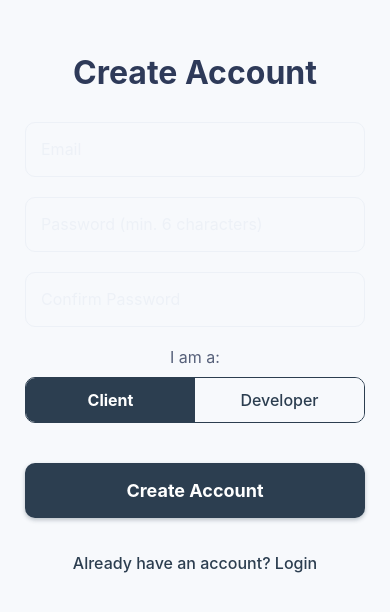
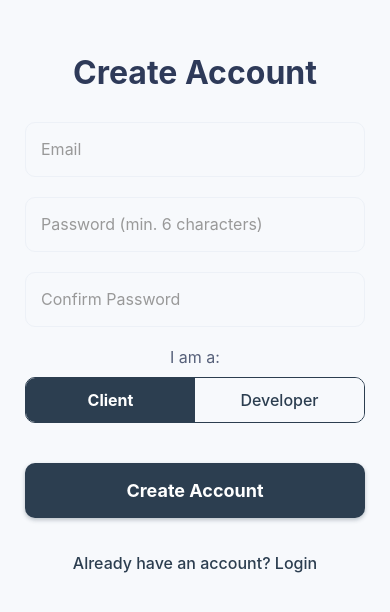
Before and after one commit to giuseppe88-sketch/devoc-mobile, a React Native app: screen /Signup in a window 390 px wide. Shown: the part 102-714 px from the top of the page. Built offline with nearby package versions, Linux system fonts and the light colour scheme.

Commit message:
fix color text on availabilty

```diff
--- a/src/screens/auth/login-screen.tsx
+++ b/src/screens/auth/login-screen.tsx
@@ -53,7 +53,7 @@ function LoginScreen({ navigation }: { navigation: any }) {
             <TextInput
               style={styles.input}
               placeholder="Email"
-              placeholderTextColor={colors.subtle}
+              placeholderTextColor={colors.placeholder}
               value={email}
               onChangeText={setEmail}
               keyboardType="email-address"
@@ -64,7 +64,7 @@ function LoginScreen({ navigation }: { navigation: any }) {
             <TextInput
               style={styles.input}
               placeholder="Password"
-              placeholderTextColor={colors.subtle}
+              placeholderTextColor={colors.placeholder}
               value={password}
               onChangeText={setPassword}
               secureTextEntry
--- a/src/screens/auth/sign-up-screen.tsx
+++ b/src/screens/auth/sign-up-screen.tsx
@@ -57,7 +57,7 @@ const SignUpScreen = () => {
             <TextInput
               style={styles.input}
               placeholder="Email"
-              placeholderTextColor={colors.subtle}
+              placeholderTextColor={colors.placeholder}
               value={email}
               onChangeText={setEmail}
               keyboardType="email-address"
@@ -68,7 +68,7 @@ const SignUpScreen = () => {
             <TextInput
               style={styles.input}
               placeholder="Password (min. 6 characters)"
-              placeholderTextColor={colors.subtle}
+              placeholderTextColor={colors.placeholder}
               value={password}
               onChangeText={setPassword}
               secureTextEntry
@@ -78,7 +78,7 @@ const SignUpScreen = () => {
             <TextInput
               style={styles.input}
               placeholder="Confirm Password"
-              placeholderTextColor={colors.subtle}
+              placeholderTextColor={colors.placeholder}
               value={confirmPassword}
               onChangeText={setConfirmPassword}
               secureTextEntry
--- a/src/screens/developer/availability-screen.tsx
+++ b/src/screens/developer/availability-screen.tsx
@@ -219,7 +219,6 @@ function DeveloperAvailabilityScreen({
       { label: "Thu", dayValue: 4 },
       { label: "Fri", dayValue: 5 },
       { label: "Sat", dayValue: 6 },
-      { label: "Sun", dayValue: 0 },
     ];
     const timeSlotsToDisplay = Array.from({ length: 11 }, (_, i) => {
       const hour = i + 9; // 9 AM to 7 PM (19:00)
@@ -735,14 +734,16 @@ const styles = StyleSheet.create({
   selectedDayButton: {
     backgroundColor: localColors.primary,
     borderColor: localColors.primary,
+    color: localColors.text,
   },
   dayButtonText: {
     color: localColors.text,
     fontSize: 14,
   },
   selectedDayButtonText: {
-    color: localColors.background,
     fontWeight: "bold",
+    color: localColors.text,
+
   },
   timeSlotsContainer: {
     flexDirection: "row",
@@ -769,8 +770,9 @@ const styles = StyleSheet.create({
     fontSize: 14,
   },
   selectedTimeSlotText: {
-    color: localColors.background,
+    color: localColors.text,
     fontWeight: "bold",
+
   },
   saveButton: {
     backgroundColor: localColors.primary,
@@ -781,7 +783,7 @@ const styles = StyleSheet.create({
     marginBottom: spacing.lg,
   },
   saveButtonText: {
-    color: localColors.background,
+    color: localColors.text,
     fontSize: 16,
     fontWeight: "bold",
   },
@@ -820,7 +822,7 @@ const styles = StyleSheet.create({
     marginBottom: spacing.lg,
   },
   deleteButtonText: {
-    color: localColors.background,
+    color: localColors.text,
     fontSize: 16,
     fontWeight: "bold",
   },
```
